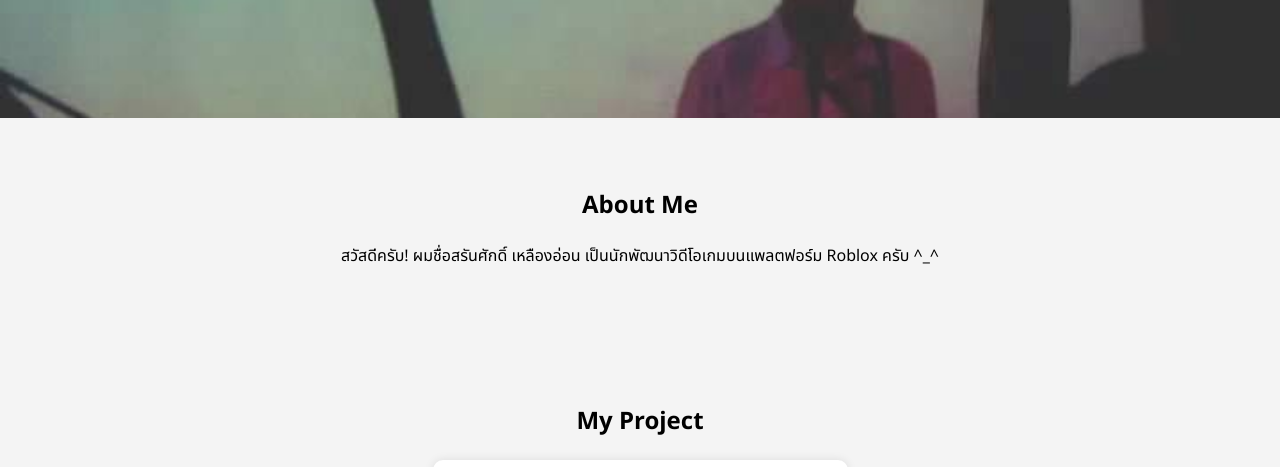
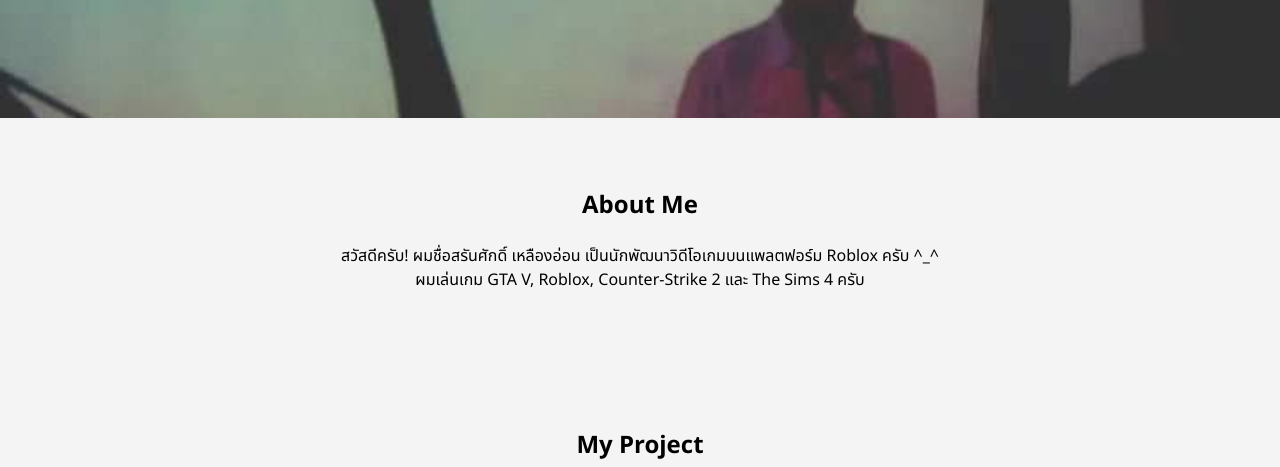
Before and after one commit to s4ransak/s4ransak.github.io, a plain HTML site: page index.html in a window 1280 px wide. Shown: the part 253-720 px from the top of the page. Drawn offline with Linux system fonts and the light colour scheme; a script that the page names is missing.

Commit message:
Update index.html

```diff
--- a/index.html
+++ b/index.html
@@ -13,7 +13,7 @@
 
     <section id="about">
         <h2>About Me</h2>
-        <p>สวัสดีครับ! ผมชื่อสรันศักดิ์ เหลืองอ่อน เป็นนักพัฒนาวิดีโอเกมบนแพลตฟอร์ม Roblox ครับ ^_^</p>
+        <p>สวัสดีครับ! ผมชื่อสรันศักดิ์ เหลืองอ่อน เป็นนักพัฒนาวิดีโอเกมบนแพลตฟอร์ม Roblox ครับ ^_^<br>ผมเล่นเกม GTA V, Roblox, Counter-Strike 2 และ The Sims 4 ครับ</p>
     </section>
 
     <section>
```
